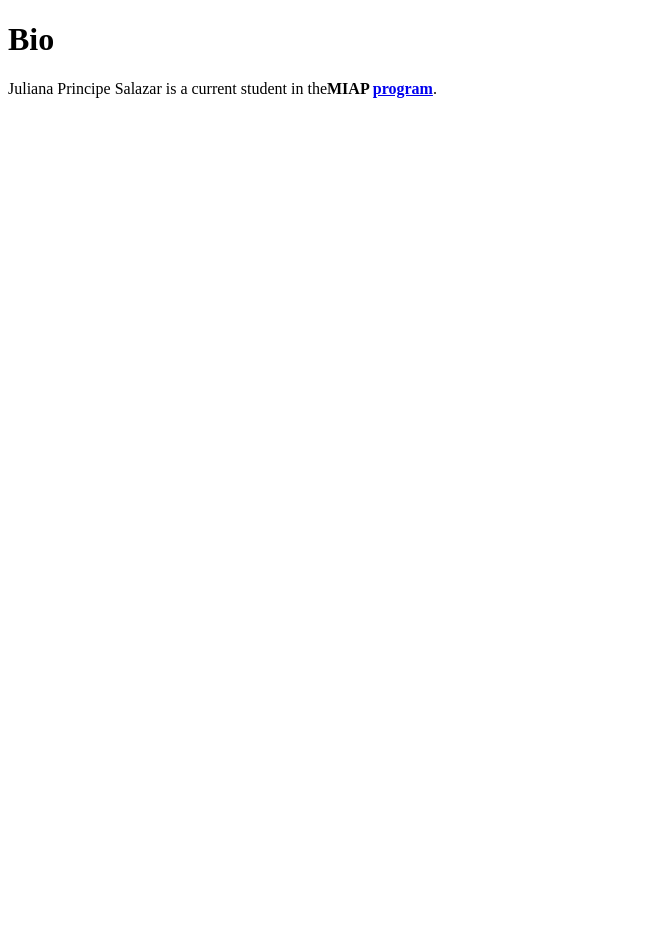
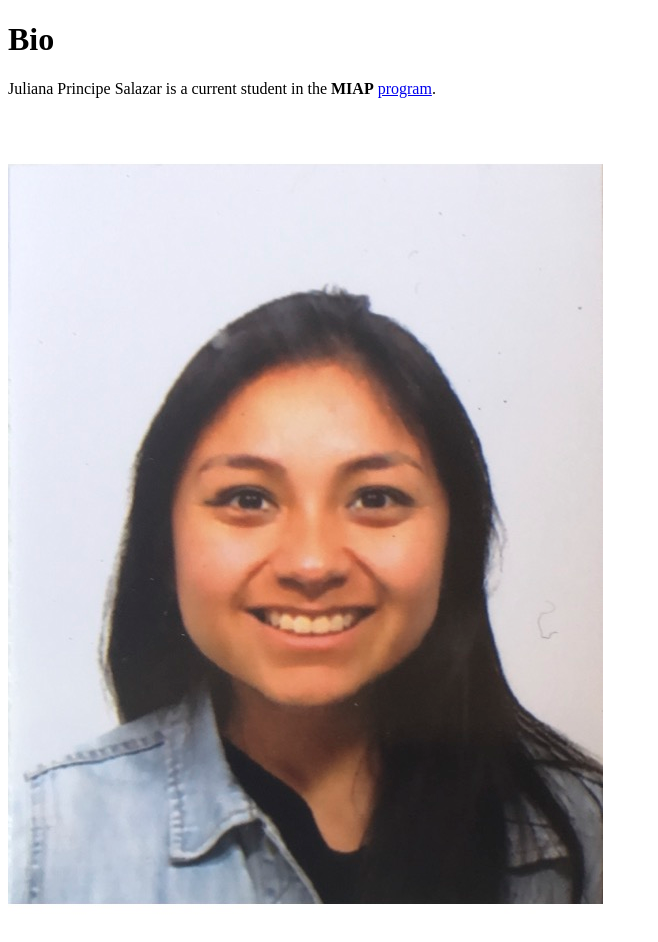
Before and after one commit to jprincipesalazar/personal_page, a plain HTML site: page index.html in a window 1280 px wide. Shown: the whole page, without its empty margins (0-658 px from the left). Before the commit the page ends 800 px from the top, so only its background shows below. Drawn offline with Linux system fonts and the light colour scheme.

Commit message:
Image added.html

```diff
--- a/index.html
+++ b/index.html
@@ -5,7 +5,7 @@
   </head>
   <body>
     <h1>Bio</h1>
-    <p>Juliana Principe Salazar is a current student in the<strong>MIAP <a href="https://tisch.nyu.edu/cinema-studies/miap">program</a></strong>.</p>
-
+    <p>Juliana Principe Salazar is a current student in the <strong>MIAP</strong> <a href="https://tisch.nyu.edu/cinema-studies/miap">program</a>.</p>
+    <img src="FOTO_CARNET.jpg" alt="Picture of Juliana">
   </body>
 </html>
```
